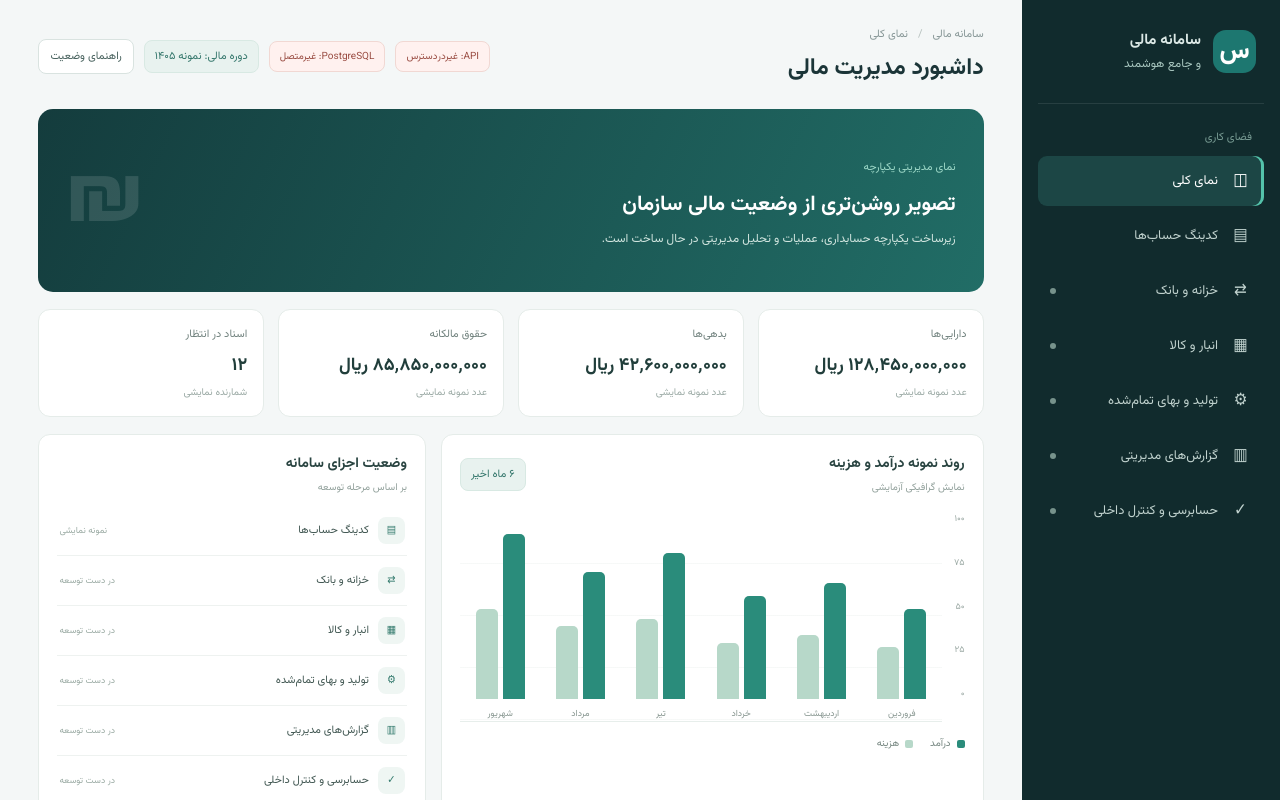
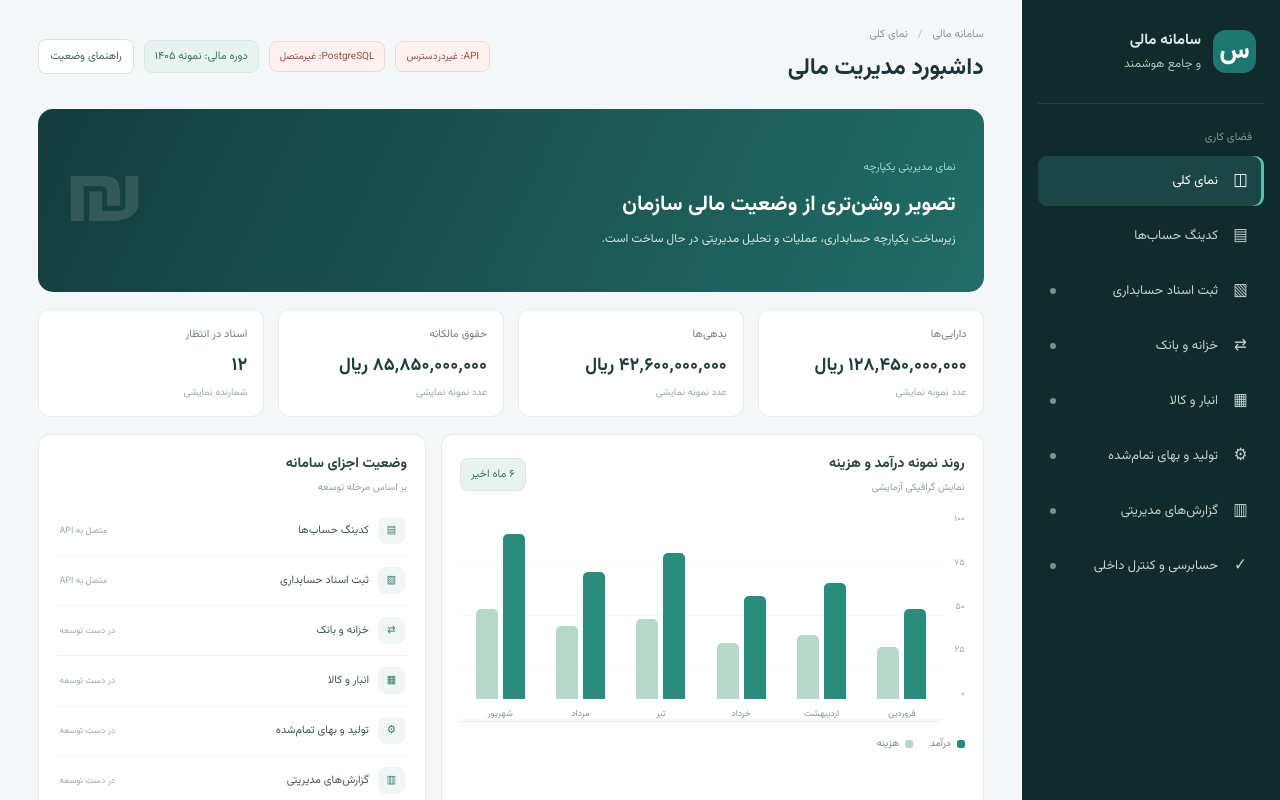
Before and after one commit to mrbehroozmehdizadeh-blip/hesabdari-perfect-, a React (Vite) app in the folder web/: page / in a window 1280 px wide. Shown: the top 800 px of the page. Built offline with nearby package versions, Linux system fonts and the light colour scheme; no server answers.

Commit message:
Connect journal workspace in application navigation

```diff
--- a/web/src/App.tsx
+++ b/web/src/App.tsx
@@ -1,10 +1,12 @@
 import { useEffect, useState } from "react";
 import AccountsWorkspace from "./AccountsWorkspace";
+import JournalWorkspace from "./JournalWorkspace";
 
-type ModuleKey = "overview" | "accounts" | "treasury" | "inventory" | "production" | "reports" | "audit";
+type ModuleKey = "overview" | "accounts" | "journals" | "treasury" | "inventory" | "production" | "reports" | "audit";
 const modules: { key: ModuleKey; label: string; icon: string; status: string }[] = [
   { key: "overview", label: "نمای کلی", icon: "◫", status: "نمایش" },
-  { key: "accounts", label: "کدینگ حساب‌ها", icon: "▤", status: "نمونه نمایشی" },
+  { key: "accounts", label: "کدینگ حساب‌ها", icon: "▤", status: "متصل به API" },
+  { key: "journals", label: "ثبت اسناد حسابداری", icon: "▧", status: "متصل به API" },
   { key: "treasury", label: "خزانه و بانک", icon: "⇄", status: "در دست توسعه" },
   { key: "inventory", label: "انبار و کالا", icon: "▦", status: "در دست توسعه" },
   { key: "production", label: "تولید و بهای تمام‌شده", icon: "⚙", status: "در دست توسعه" },
@@ -62,6 +64,7 @@ export default function App() {
         <section className="panel lower-panel"><div className="panel-head"><div><h3>اصول طراحی هسته مالی</h3><p>قواعدی که در ساخت سامانه رعایت می‌شوند</p></div></div><div className="principles"><span>محاسبات دقیق Decimal</span><span>دفترکل قابل ممیزی</span><span>تفکیک شرکت‌ها و دسترسی‌ها</span><span>تأیید انسانی عملیات حساس</span></div></section>
       </>}
       {active === "accounts" && <AccountsWorkspace />}
+      {active === "journals" && <JournalWorkspace />}
       {active !== "overview" && active !== "accounts" && <section className="panel coming"><div className="coming-icon">{selected.icon}</div><h2>ماژول {selected.label}</h2><span className="tag">در دست توسعه</span><p>ساختار این بخش در نقشه راه سامانه قرار دارد. تا زمان تکمیل منطق کسب‌وکار، API، کنترل دسترسی و آزمون‌ها، عملیات واقعی در این قسمت فعال نیست.</p><button onClick={()=>setActive("overview")}>بازگشت به داشبورد</button></section>}
       <footer className="footer"><span>سامانه مالی و جامع هوشمند</span><span>{window.location.hostname.endsWith("github.io") ? "پیش‌نمایش ایستا · GitHub Pages" : "اجرای محلی Docker · کدینگ متصل به API"}</span></footer>
     </main>
```
